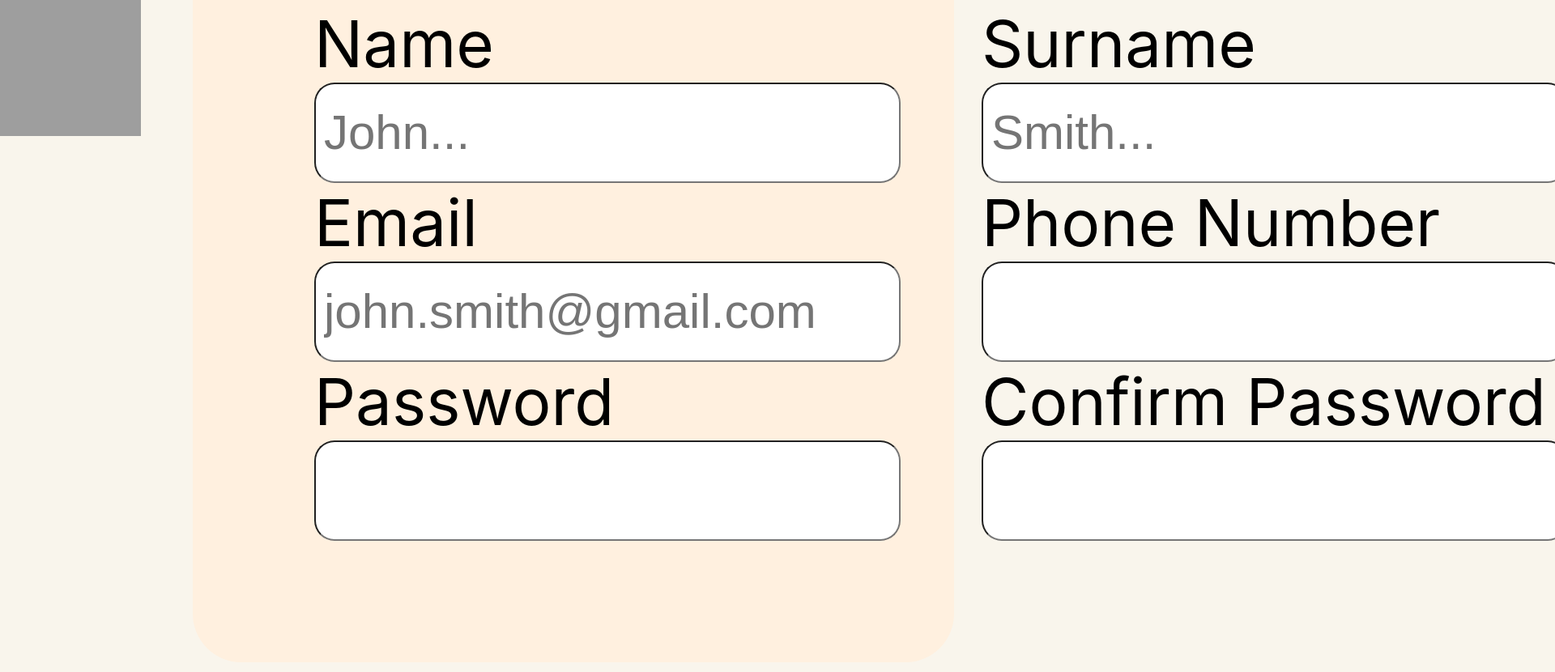
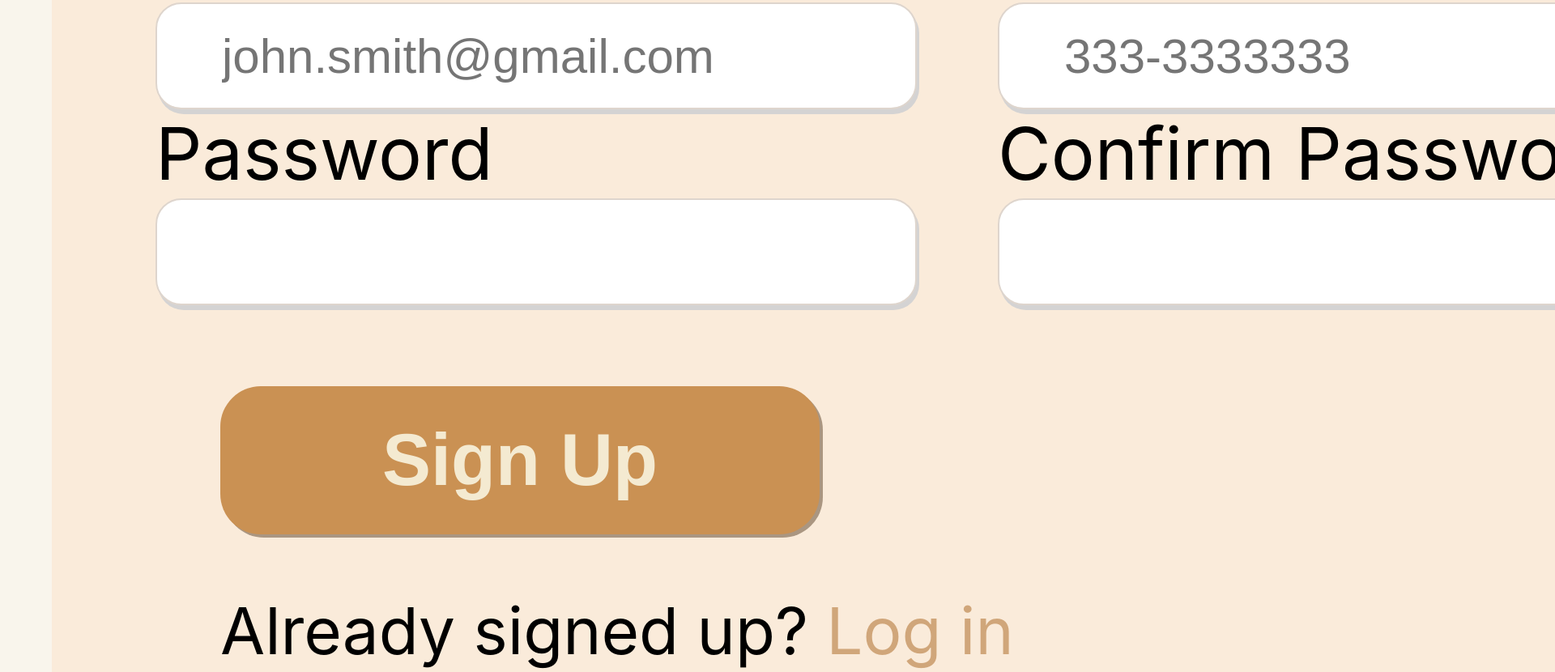
Before and after one commit to chiagger/skating-form, a plain HTML site: page index.html in a window 1280 px wide. Shown: the part 632-1462 px from the top of the page at 81% size, 1920 px wide, since content can reach past the window. Drawn offline with Linux system fonts and the light colour scheme; grey boxes are pictures that could not be loaded.

Commit message:
form fixes

```diff
--- a/index.html
+++ b/index.html
@@ -23,17 +23,19 @@
             <p>Sign up to our website to keep track of your reward points. </p>
             <p>Sign up <em>now</em> to get started.</p>
         </div>
+        <form action="#" method="post">
             <div class="form-container">
                 <div id="desc">Become a sk8er :)</div>
+                <div class="inputs">
                     <div class="name-surname">
                         <div id="username">
                             <label for="name">Name</label>
-                    <input type="name" name="name" id="name" placeholder="John...">
+                            <input type="name" name="name" id="name" placeholder="John..." required>
 
                         </div>
                         <div id="usersurname">
                             <label for="surname">Surname</label>
-                    <input type="surname" name="surname" id="surname" placeholder="Smith...">
+                            <input type="surname" name="surname" id="surname" placeholder="Smith..." required>
 
                         </div>
                     </div>
@@ -42,13 +44,14 @@
                     <div class="contact">
                         <div id="useremail">
                             <label for="email">Email</label>
-                    <input type="email" name="email" id="email" placeholder="john.smith@gmail.com">
+                            <input type="email" name="email" id="email" placeholder="john.smith@gmail.com" required>
 
                         </div>
 
                         <div id="usertel">
                             <label for="tel">Phone Number</label>
-                    <input type="tel" name="tel" id="tel">
+                            <input type="tel" name="tel" id="tel" placeholder="333-3333333" pattern="[0-9]{3}-[0-9]{7}"
+                                required>
 
                         </div>
                     </div>
@@ -56,21 +59,26 @@
                     <div class="pssw">
                         <div id="userpssw">
                             <label for="password">Password</label>
-                    <input type="password" name="password" id="password">
+                            <input type="password" name="password" id="password" placeholder=" " required minlength="8">
 
                         </div>
 
                         <div id="userpsswconf">
                             <label for="password-conf">Confirm Password</label>
-                    <input type="password" name="password-conf" id="password-conf">
+                            <input type="password" name="password-conf" id="password-conf" placeholder=" " required
+                                minlength="8">
 
                         </div>
                     </div>
+                    <div class="login">
+                        <button type="submit" id="signup">Sign Up</button>
+                        <div id="loginlink">Already signed up? <a id="linkbtn">Log in</a></div>
                     </div>
-        <div class="login">
-        <button id="signup">Sign Up</button>
-        <div id="loginlink">Already signed up? <a id="linkbtn">Log in.</a></div>
                 </div>
+            </div>
+        </form>
+
+
     </div>
 
 
--- a/style.css
+++ b/style.css
@@ -2,15 +2,15 @@
 
 html {
     height: 100%;
-    width:100%;
+    width: 100%;
 
 }
 
 body {
     height: 100%;
-    width:100%;
-    display:flex;
-    margin:0;
+    width: 100%;
+    display: flex;
+    margin: 0;
     font-family: -apple-system, BlinkMacSystemFont, "Segoe UI", Roboto, Helvetica, Arial, sans-serif, "Apple Color Emoji", "Segoe UI Emoji", "Segoe UI Symbol";
     background-color: #F9F5EC;
 }
@@ -18,15 +18,15 @@ body {
 .left {
     background-image: url("./img/bckgr.jpg");
     background-repeat: no-repeat;
-    background-size:cover;
+    background-size: cover;
     width: 50vw;
 
 }
 
 .logo-container {
-    display:flex;
-    align-items:center;
-    position:fixed;
+    display: flex;
+    align-items: center;
+    position: fixed;
     min-width: 30vw;
 }
 
@@ -41,7 +41,7 @@ body {
 }
 
 .right {
-    display:flex;
+    display: flex;
     flex-direction: column;
     font-size: 90px;
     justify-content: center;
@@ -49,16 +49,15 @@ body {
     gap: 130px;
 }
 
-
-.form-container {
-    background-color: #fff0df;
-    padding: 150px;
-    font-size: 90px;
-    border-radius: 60px;
-    width:50vw;
-    display: flex;
-    flex-direction: column;
-    align-items:flex-start;
+form {
+    box-sizing: border-box;
+    padding: 8rem;
+    border-radius: 4rem;
+    background-color: #faebda;
+    display: grid;
+    grid-template-columns: 1fr 1fr;
+    gap: rem;
+    width: fit-content;
 }
 
 #desc {
@@ -66,14 +65,16 @@ body {
     font-weight: bold;
 
 }
+
 .description {
-    display:flex;
+    display: flex;
     flex-direction: column;
-    font-size: 130px ;
+    font-size: 110px;
 }
+
 .description p {
-    margin:0;
-    padding:0;
+    margin: 0;
+    padding: 0;
 }
 
 
@@ -86,46 +87,114 @@ input {
     border-radius: 25px;
 }
 
-#username,#usersurname,#useremail,#usertel ,#userpssw,#userpsswconf {
-    display:flex;
-    flex-direction: column;
-    font-size: 80px;
+input#name:focus,
+input#surname:focus,
+input#email:focus,
+input#tel:focus,
+input#password:focus,
+input#password-conf:focus {
+    outline: none;
+    border: 2px solid blue;
+    box-shadow: 2px 2px gray;
 
 }
 
+input#name:valid,
+input#surname:valid,
+input#email:valid,
+input#tel:valid,
+input#password:valid,
+input#password-conf:valid {
+    outline: none;
+    border: 2px solid rgb(132, 214, 9);
+    box-shadow: 2px 2px gray;
 
-.name-surname, .contact, .pssw {
-    display:flex;
+}
+
+input#name:not(:placeholder-shown):invalid,
+input#surname:not(:placeholder-shown):invalid,
+input#email:not(:placeholder-shown):invalid,
+input#tel:not(:placeholder-shown):invalid,
+input#password:not(:placeholder-shown):invalid,
+input#password-conf:not(:placeholder-shown):invalid {
+    outline: none;
+    border: 2px solid red;
+    box-shadow: 2px 2px gray;
+
+}
+
+#name,
+#surname,
+#email,
+#tel,
+#password,
+#password-conf {
+    width: fit-content;
+    appearance: none;
+    --webkit-appearance: none;
+    -moz-appearance: none;
+    background-color: transparent;
+    border: none;
+    padding: 4rem;
+    padding-left: 5rem;
+    padding-right: 5rem;
+    margin: 0;
+    box-sizing: border-box;
+    border: 2px solid #ded5cd;
+    background-color: white;
+    border-radius: 2rem;
+    box-shadow: 3px 6px rgb(212, 211, 211);
+
+}
+
+.name-surname,
+.contact,
+.pssw {
+    display: flex;
     gap: 100px;
 }
 
 .login {
-    display:flex;
+    display: flex;
     flex-direction: column;
     margin-left: 80px;
-    gap:70px;
+    gap: 70px;
     font-size: 80px;
 }
 
 #signup {
+    margin-top: 100px;
     width: fit-content;
-    height:auto;
-    padding: 50px;
+    height: auto;
+    padding: 40px;
+    padding-left: 200px;
+    padding-right: 200px;
+    border-radius: 50px;
+    font-size: 90px;
+    background-color: #ca9153;
+    font-weight: bold;
+    color: #f4ead1;
+    outline: none;
+    border:none;
+    box-shadow: 4px 4px #aa9681;
+    cursor: pointer;
+}
 
-    padding-left: 100px;
-    padding-right: 100px;
-    border-radius: 90px;
-    font-size: 90px;
-    background-color: #d0a67a;
-    border-color: #67523c;
-    color:#F9F5EC;
-    box-shadow: #67523c;
+#signup:hover {
+    background-color: #937e69;
 }
 
 #linkbtn {
-    color:#d0a67a;
+    color: #d0a67a;
 }
 
 #linkbtn:hover {
-    color:#67523c;
+    color: #67523c;
 }
+
+
+.form-container {
+    display: flex;
+    flex-direction: column;
+    gap: 2em;
+}
```
Lines whose indentation alone changed are shown as unchanged.
